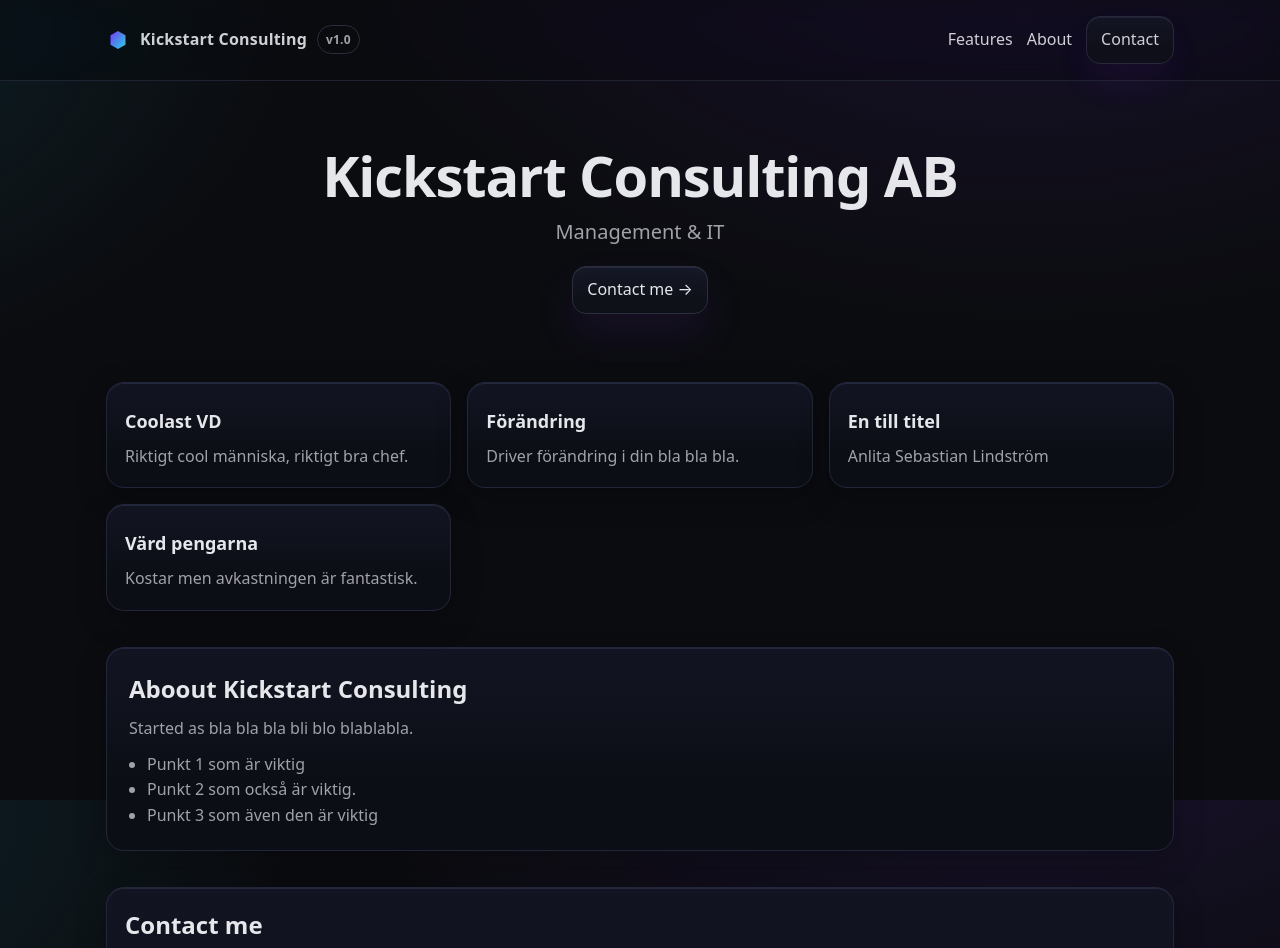
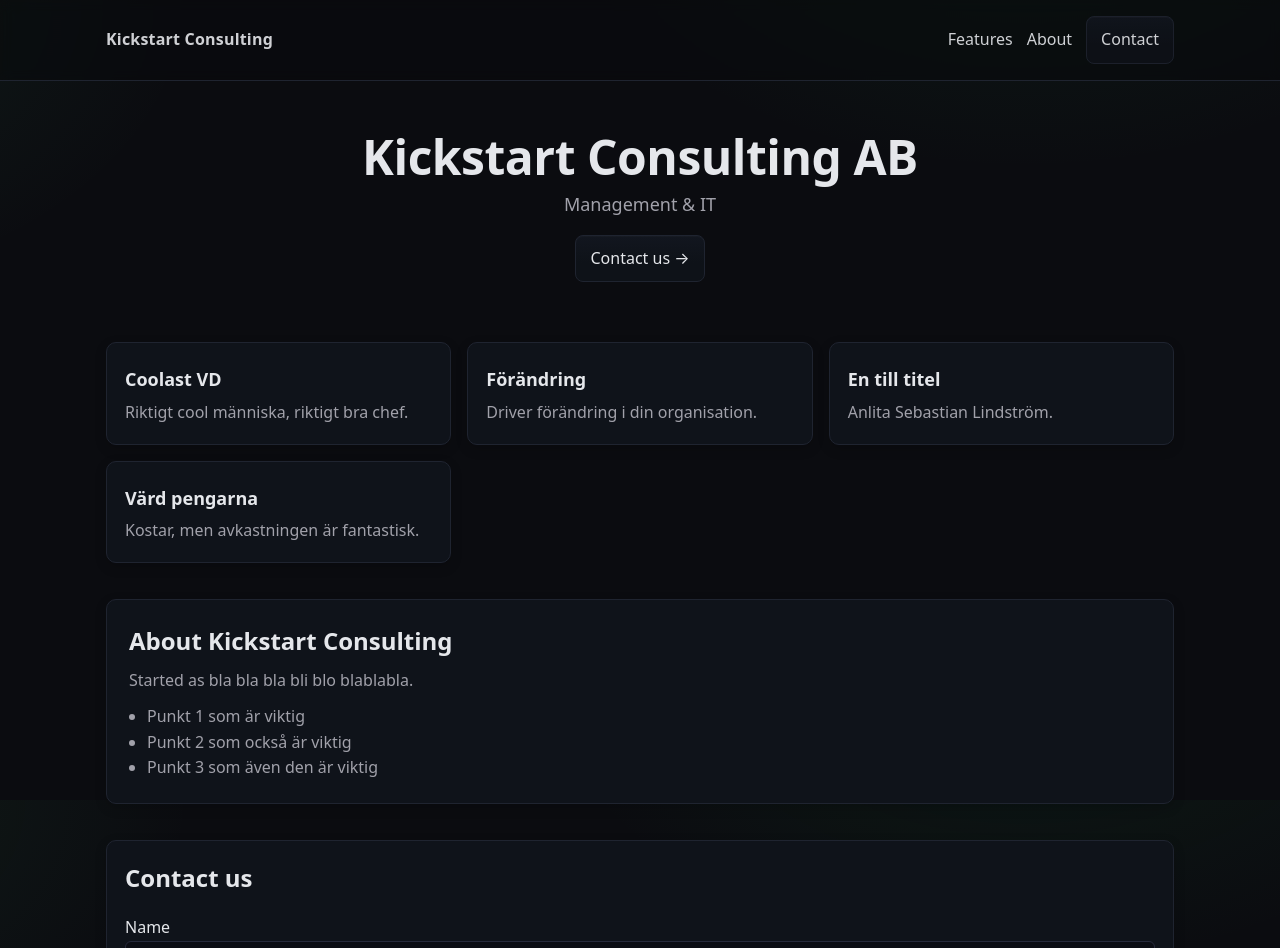
Before and after one commit to milianlindstrom/kickstart-consulting, a plain HTML site: page index.html in a window 1280 px wide. Shown: the top 948 px of the page. Drawn offline with Linux system fonts and the light colour scheme.

Commit message:
Update3 index.html

```diff
--- a/index.html
+++ b/index.html
@@ -4,42 +4,90 @@
   <meta charset="utf-8" />
   <meta name="viewport" content="width=device-width, initial-scale=1" />
   <title>Kickstart Consulting</title>
-  <meta name="description" content="A clean, fast starter website." />
-  <meta property="og:title" content="Your Site Title" />
-  <meta property="og:description" content="A clean, fast starter website." />
+  <meta name="description" content="Kickstart Consulting AB – Management & IT" />
+  <meta property="og:title" content="Kickstart Consulting AB" />
+  <meta property="og:description" content="Management & IT Consulting Services" />
   <meta property="og:type" content="website" />
   <meta property="og:url" content="https://your-domain.tld" />
   <meta property="og:image" content="/og-image.png" />
   <link rel="icon" href="/favicon.ico" />
+
   <style>
-    :root { --bg: #0b0c10; --card:#111217; --text:#e5e7eb; --muted:#a1a1aa; --brand:#7c3aed; --brand-2:#22d3ee; }
+    /* färger */
+    :root {
+      --bg: #0b0c10;
+      --card:#101216;
+      --text:#e5e7eb;
+      --muted:#a1a1aa;
+      --border:#1f2430;
+      --brand:#16a34a;   /* main green */
+      --brand-2:#4ade80; /* secondary green */
+    }
     * { box-sizing: border-box; }
     html, body { height: 100%; }
-    body { margin: 0; font: 16px/1.6 system-ui, -apple-system, Segoe UI, Roboto, Ubuntu, Cantarell, Noto Sans, "Helvetica Neue", Arial, "Apple Color Emoji", "Segoe UI Emoji"; color: var(--text); background: radial-gradient(1200px 800px at 80% -20%, rgba(124,58,237,.15), transparent 60%), radial-gradient(1000px 700px at -20% 0%, rgba(34,211,238,.12), transparent 55%), var(--bg); }
+    body {
+      margin: 0;
+      font: 16px/1.6 system-ui, -apple-system, Segoe UI, Roboto, Ubuntu, Cantarell, Noto Sans, "Helvetica Neue", Arial, "Apple Color Emoji", "Segoe UI Emoji";
+      color: var(--text);
+      background:
+        radial-gradient(900px 600px at 80% -20%, rgba(22,163,74,.10), transparent 55%),
+        radial-gradient(900px 600px at -20% 0%, rgba(74,222,128,.08), transparent 50%),
+        var(--bg);
+    }
 
-    header { position: sticky; top: 0; backdrop-filter: saturate(180%) blur(10px); background: rgba(10,10,12,.5); border-bottom: 1px solid #1f2230; z-index: 50; }
+    header {
+      position: sticky; top: 0;
+      backdrop-filter: saturate(140%) blur(6px);
+      background: rgba(10,10,12,.55);
+      border-bottom: 1px solid var(--border);
+      z-index: 50;
+    }
     .wrap { max-width: 1100px; margin: 0 auto; padding: 16px; }
+
     nav { display:flex; align-items:center; justify-content:space-between; gap:12px; }
     nav .brand { display:flex; align-items:center; gap:10px; font-weight:700; letter-spacing:.2px; }
-    .chip { font-size:12px; padding:4px 8px; border:1px solid #2a2e3f; border-radius:999px; color:var(--muted); }
     nav a { color: var(--text); text-decoration: none; opacity: .9; }
     nav a:hover { opacity: 1; }
+
     .links { display:flex; gap:14px; align-items:center; }
-    .btn { display:inline-flex; align-items:center; gap:8px; padding:10px 14px; border-radius:14px; border:1px solid #2a2e3f; background: linear-gradient(180deg, #151826, #0f1119 70%); color: var(--text); text-decoration: none; box-shadow: 0 1px 0 #26293b inset, 0 20px 40px rgba(124,58,237,.10); }
-    .btn:hover { transform: translateY(-1px); }
 
-    .hero { padding: 64px 16px 24px; text-align:center; }
-    .title { font-size: clamp(32px, 6vw, 56px); line-height:1.1; letter-spacing:-.02em; margin: 0 0 10px; }
-    .subtitle { font-size: clamp(16px, 2.5vw, 20px); color: var(--muted); margin: 0 auto; max-width: 60ch; }
+    .btn {
+      display:inline-flex; align-items:center; gap:8px;
+      padding:10px 14px;
+      border-radius:8px;
+      border:1px solid var(--border);
+      background: linear-gradient(180deg, #12161f, #0e1218 60%);
+      color: var(--text); text-decoration: none;
+      box-shadow: 0 1px 0 rgba(255,255,255,.02) inset;
+      transition: transform .06s ease, border-color .12s ease, box-shadow .12s ease;
+    }
+    .btn:hover { transform: translateY(-1px); border-color:#263041; }
+    .btn:focus-visible { outline: 2px solid rgba(74,222,128,.35); outline-offset: 2px; }
 
-    .grid { display:grid; grid-template-columns: repeat(auto-fit, minmax(260px,1fr)); gap:16px; padding: 28px 16px; }
-    .card { background: linear-gradient(180deg, #121422, #0c0e15 70%); border:1px solid #22263a; border-radius: 18px; padding: 18px; box-shadow: 0 1px 0 #24283c inset, 0 10px 30px rgba(0,0,0,.25); }
-    .card h3 { margin: 6px 0 8px; font-size: 18px; }
+    .hero { padding: 48px 16px 16px; text-align:center; }
+    .title {
+      font-size: clamp(30px, 6vw, 48px);
+      line-height:1.15; letter-spacing:-.01em; margin: 0 0 6px;
+    }
+    .subtitle { font-size: clamp(15px, 2.5vw, 18px); color: var(--muted); margin: 0 auto; max-width: 60ch; }
+
+    .grid {
+      display:grid;
+      grid-template-columns: repeat(auto-fit, minmax(280px,1fr));
+      gap:16px; padding: 28px 16px;
+    }
+
+    .card {
+      background: #0f131a;
+      border:1px solid var(--border);
+      border-radius:10px;
+      padding: 18px;
+      box-shadow: 0 4px 12px rgba(0,0,0,.18);
+    }
+    .card h3 { margin: 4px 0 6px; font-size: 18px; font-weight: 650; }
     .card p { margin: 0; color: var(--muted); }
 
-    .cta { text-align:center; padding: 20px 16px 64px; }
-
-    footer { border-top: 1px solid #1f2230; color: var(--muted); }
+    footer { border-top: 1px solid var(--border); color: var(--muted); padding:16px 0; }
     footer .foot-grid { display:grid; grid-template-columns: 1fr; gap: 12px; }
     footer small { color: var(--muted); }
 
@@ -53,17 +101,9 @@
     <div class="wrap">
       <nav>
         <div class="brand">
-          <svg width="24" height="24" viewBox="0 0 24 24" fill="none" aria-hidden="true">
-            <defs>
-              <linearGradient id="g" x1="0" y1="0" x2="1" y2="1">
-                <stop offset="0" stop-color="#7c3aed"/>
-                <stop offset="1" stop-color="#22d3ee"/>
-              </linearGradient>
-            </defs>
-            <path d="M12 3l7.5 4.33v9.34L12 21l-7.5-4.33V7.33L12 3z" fill="url(#g)"/>
-          </svg>
+          <!-- Replace SVG with your logo image -->
+          <!-- Example: <img src="logo.png" alt="Kickstart Consulting Logo" height="28"> -->
           <a href="#" aria-label="Home">Kickstart Consulting</a>
-          <span class="chip">v1.0</span>
         </div>
         <div class="links">
           <a href="#features">Features</a>
@@ -78,8 +118,8 @@
     <section class="hero">
       <h1 class="title">Kickstart Consulting AB</h1>
       <p class="subtitle">Management & IT</p>
-      <p style="margin-top:18px">
-        <a class="btn" href="#features">Contact me →</a>
+      <p style="margin-top:16px">
+        <a class="btn" href="#contact">Contact us →</a>
       </p>
     </section>
 
@@ -90,25 +130,25 @@
       </article>
       <article class="card">
         <h3>Förändring</h3>
-        <p>Driver förändring i din bla bla bla.</p>
+        <p>Driver förändring i din organisation.</p>
       </article>
       <article class="card">
         <h3>En till titel</h3>
-        <p>Anlita Sebastian Lindström</p>
+        <p>Anlita Sebastian Lindström.</p>
       </article>
       <article class="card">
         <h3>Värd pengarna</h3>
-        <p>Kostar men avkastningen är fantastisk.</p>
+        <p>Kostar, men avkastningen är fantastisk.</p>
       </article>
     </section>
 
     <section id="about" class="wrap" style="padding: 8px 16px 28px;">
       <div class="card" style="padding:22px;">
-        <h2 style="margin:0 0 8px">Aboout Kickstart Consulting</h2>
-        <p style="margin:0 0 10px; color:var(--muted)">Started as bla bla bla bli blo blablabla. </p>
+        <h2 style="margin:0 0 8px">About Kickstart Consulting</h2>
+        <p style="margin:0 0 10px; color:var(--muted)">Started as bla bla bla bli blo blablabla.</p>
         <ul style="margin:0; padding-left:18px; color:var(--muted)">
           <li>Punkt 1 som är viktig</li>
-          <li>Punkt 2 som också är viktig.</li>
+          <li>Punkt 2 som också är viktig</li>
           <li>Punkt 3 som även den är viktig</li>
         </ul>
       </div>
@@ -116,21 +156,21 @@
 
     <section id="contact" class="wrap" style="padding: 8px 16px 64px;">
       <form id="contact-form" class="card" style="display:grid; gap:12px;">
-        <h2 style="margin:0 0 6px">Contact me</h2>
+        <h2 style="margin:0 0 6px">Contact us</h2>
         <label>
           <span>Name</span>
-          <input required name="name" placeholder="Sven Svensson" style="width:100%; padding:10px 12px; border-radius:10px; border:1px solid #262a3c; background:#0b0d14; color:var(--text)" />
+          <input required name="name" placeholder="Sven Svensson" style="width:100%; padding:10px 12px; border-radius:6px; border:1px solid #262a3c; background:#0b0d14; color:var(--text)" />
         </label>
         <label>
           <span>Email</span>
-          <input required type="email" name="email" placeholder="you@example.com" style="width:100%; padding:10px 12px; border-radius:10px; border:1px solid #262a3c; background:#0b0d14; color:var(--text)" />
+          <input required type="email" name="email" placeholder="you@example.com" style="width:100%; padding:10px 12px; border-radius:6px; border:1px solid #262a3c; background:#0b0d14; color:var(--text)" />
         </label>
         <label>
           <span>Message</span>
-          <textarea required name="message" rows="5" placeholder="How can we help?" style="width:100%; padding:10px 12px; border-radius:10px; border:1px solid #262a3c; background:#0b0d14; color:var(--text)"></textarea>
+          <textarea required name="message" rows="5" placeholder="How can we help?" style="width:100%; padding:10px 12px; border-radius:6px; border:1px solid #262a3c; background:#0b0d14; color:var(--text)"></textarea>
         </label>
         <button class="btn" type="submit">Send</button>
-        <p id="form-status" class="chip" role="status" aria-live="polite" style="justify-self:start">Not sent yet</p>
+        <p id="form-status" style="font-size:14px; color:var(--muted)" role="status" aria-live="polite">Not sent yet</p>
       </form>
     </section>
   </main>
@@ -148,15 +188,13 @@
     // Current year in footer
     document.getElementById('year').textContent = new Date().getFullYear();
 
-    // Simple contact form handler (no backend). Replace with your endpoint later.
+    // Simple contact form handler (demo only)
     const form = document.getElementById('contact-form');
     const status = document.getElementById('form-status');
     form.addEventListener('submit', async (e) => {
       e.preventDefault();
       status.textContent = 'Sending…';
       try {
-        // Example: send to a service like Formspree / your own API
-        // const resp = await fetch('https://your-endpoint', { method:'POST', body: new FormData(form) });
         await new Promise(r => setTimeout(r, 800)); // demo delay
         status.textContent = 'Sent! (demo)';
       } catch (err) {
```
